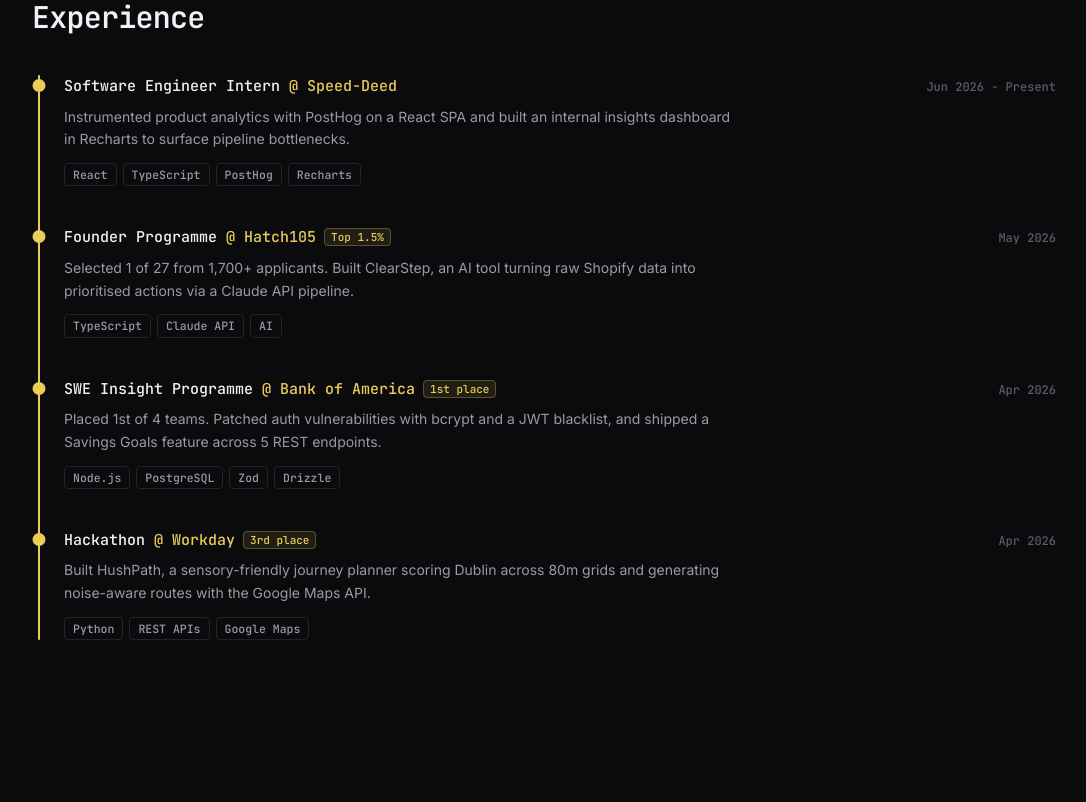
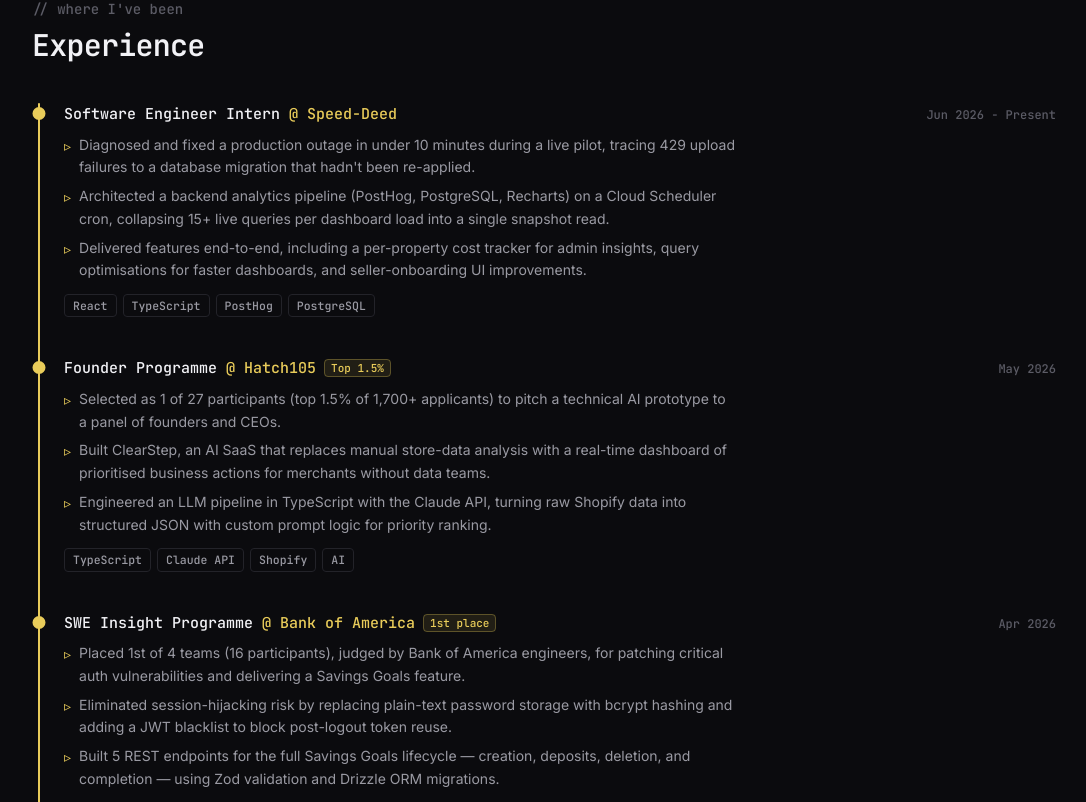
Before and after one commit to jakeoreillyy/Portfolio, a React (Vite) app: page / in a window 1280 px wide. Shown: the part 1493-2295 px from the top of the page, without its empty margins (96-1182 px from the left). Built offline with nearby package versions, Linux system fonts and the light colour scheme; no server answers.

Commit message:
Adding more informational content

```diff
--- a/src/components/About.tsx
+++ b/src/components/About.tsx
@@ -13,7 +13,8 @@ export function About() {
     <section id="about" className="scroll-mt-20 px-6 py-24">
       <div className="mx-auto max-w-5xl">
         <Reveal>
-          <h2 className="font-mono text-3xl font-semibold tracking-tight">Who I am</h2>
+          <p className="font-mono text-sm text-faint">// who I am</p>
+          <h2 className="mt-2 font-mono text-3xl font-semibold tracking-tight">About</h2>
         </Reveal>
 
         <div className="mt-10 grid grid-cols-1 items-start gap-10 md:grid-cols-[minmax(0,1fr)_1.1fr] md:gap-14">
--- a/src/components/Experience.tsx
+++ b/src/components/Experience.tsx
@@ -6,7 +6,7 @@ type Job = {
   org: string;
   date: string;
   badge?: string;
-  description: string;
+  highlights: string[];
   tags: string[];
 };
 
@@ -15,26 +15,35 @@ const jobs: Job[] = [
     role: "Software Engineer Intern",
     org: "Speed-Deed",
     date: "Jun 2026 - Present",
-    description:
-      "Instrumented product analytics with PostHog on a React SPA and built an internal insights dashboard in Recharts to surface pipeline bottlenecks.",
-    tags: ["React", "TypeScript", "PostHog", "Recharts"],
+    highlights: [
+      "Diagnosed and fixed a production outage in under 10 minutes during a live pilot, tracing 429 upload failures to a database migration that hadn't been re-applied.",
+      "Architected a backend analytics pipeline (PostHog, PostgreSQL, Recharts) on a Cloud Scheduler cron, collapsing 15+ live queries per dashboard load into a single snapshot read.",
+      "Delivered features end-to-end, including a per-property cost tracker for admin insights, query optimisations for faster dashboards, and seller-onboarding UI improvements.",
+    ],
+    tags: ["React", "TypeScript", "PostHog", "PostgreSQL"],
   },
   {
     role: "Founder Programme",
     org: "Hatch105",
     date: "May 2026",
     badge: "Top 1.5%",
-    description:
-      "Selected 1 of 27 from 1,700+ applicants. Built ClearStep, an AI tool turning raw Shopify data into prioritised actions via a Claude API pipeline.",
-    tags: ["TypeScript", "Claude API", "AI"],
+    highlights: [
+      "Selected as 1 of 27 participants (top 1.5% of 1,700+ applicants) to pitch a technical AI prototype to a panel of founders and CEOs.",
+      "Built ClearStep, an AI SaaS that replaces manual store-data analysis with a real-time dashboard of prioritised business actions for merchants without data teams.",
+      "Engineered an LLM pipeline in TypeScript with the Claude API, turning raw Shopify data into structured JSON with custom prompt logic for priority ranking.",
+    ],
+    tags: ["TypeScript", "Claude API", "Shopify", "AI"],
   },
   {
     role: "SWE Insight Programme",
     org: "Bank of America",
     date: "Apr 2026",
     badge: "1st place",
-    description:
-      "Placed 1st of 4 teams. Patched auth vulnerabilities with bcrypt and a JWT blacklist, and shipped a Savings Goals feature across 5 REST endpoints.",
+    highlights: [
+      "Placed 1st of 4 teams (16 participants), judged by Bank of America engineers, for patching critical auth vulnerabilities and delivering a Savings Goals feature.",
+      "Eliminated session-hijacking risk by replacing plain-text password storage with bcrypt hashing and adding a JWT blacklist to block post-logout token reuse.",
+      "Built 5 REST endpoints for the full Savings Goals lifecycle — creation, deposits, deletion, and completion — using Zod validation and Drizzle ORM migrations.",
+    ],
     tags: ["Node.js", "PostgreSQL", "Zod", "Drizzle"],
   },
   {
@@ -42,9 +51,12 @@ const jobs: Job[] = [
     org: "Workday",
     date: "Apr 2026",
     badge: "3rd place",
-    description:
-      "Built HushPath, a sensory-friendly journey planner scoring Dublin across 80m grids and generating noise-aware routes with the Google Maps API.",
-    tags: ["Python", "REST APIs", "Google Maps"],
+    highlights: [
+      "Placed 3rd building HushPath, a sensory-friendly journey planner, over the course of the hackathon.",
+      "Scored Dublin city centre across 80m grids using the Overpass and Nominatim APIs to estimate noise from POI density.",
+      "Generated noise-aware walking routes by pairing the Google Maps API with a custom waypoint algorithm that favours calmer, lower-density cells over the shortest path.",
+    ],
+    tags: ["Python", "Overpass API", "Google Maps"],
   },
 ];
 
@@ -138,9 +150,19 @@ export function Experience() {
                 <p className="shrink-0 font-mono text-xs text-faint">{job.date}</p>
               </div>
 
-              <p className="mb-3 mt-2 max-w-2xl text-sm leading-relaxed text-muted">
-                {job.description}
-              </p>
+              <ul className="mb-3 mt-2 max-w-2xl space-y-1.5">
+                {job.highlights.map((point) => (
+                  <li
+                    key={point}
+                    className="flex gap-2 text-sm leading-relaxed text-muted"
+                  >
+                    <span aria-hidden className="mt-px shrink-0 text-accent">
+                      ▹
+                    </span>
+                    <span>{point}</span>
+                  </li>
+                ))}
+              </ul>
 
               <div className="flex flex-wrap gap-1.5">
                 {job.tags.map((tag) => (
--- a/src/data/projects.ts
+++ b/src/data/projects.ts
@@ -17,8 +17,8 @@ export const projects: Project[] = [
     title: "ThreadBase",
     eyebrow: "REST API",
     description:
-      "A forum API with OAuth2 auth and a Dockerised CI/CD pipeline that gates every deploy on a 20+ case test suite.",
-    tags: ["Python", "FastAPI", "PostgreSQL", "Docker"],
+      "A forum API secured with OAuth2 password-flow, JWT, and bcrypt over a normalised 3-table Postgres schema, with a Dockerised CI/CD pipeline that gates every deploy on a 20+ case Pytest suite.",
+    tags: ["FastAPI", "Docker", "CI/CD", "PostgreSQL", "REST API"],
     href: "https://github.com/jakeoreillyy/threadbase",
     link: { label: "View repo", kind: "repo" },
     preview: "threadbase",
@@ -28,16 +28,17 @@ export const projects: Project[] = [
     title: "HushPath",
     eyebrow: "3rd place · Workday",
     description:
-      "A sensory-friendly journey planner scoring Dublin on an 80m grid, routing around noise instead of the shortest path.",
-    tags: ["Python", "Overpass API", "Google Maps"],
+      "A sensory-friendly journey planner that scores Dublin across 80m grids via the Overpass and Nominatim APIs, then generates noise-aware routes favouring calmer cells over the shortest path.",
+    tags: ["Python", "Overpass API", "Nominatim API", "Google Maps", "REST API"],
     preview: "hushpath",
   },
   {
     id: "startup-ranker",
     title: "Startup Ranker",
     eyebrow: "Web app",
-    description: "Scores and ranks startups by traction signals into a single live leaderboard.",
-    tags: ["TypeScript", "React", "Supabase"],
+    description:
+      "An LLM-judged leaderboard that scores and ranks startup ideas by traction signals into a single live ranking.",
+    tags: ["LLM", "Anthropic", "FastAPI", "Python", "REST API"],
     href: "https://github.com/jakeoreillyy/Startup-Idea-Ranker",
     link: { label: "View repo", kind: "repo" },
     preview: "startupRanker",
@@ -47,8 +48,8 @@ export const projects: Project[] = [
     title: "Reservr",
     eyebrow: "Web app",
     description:
-      "A multi-user library booking system with role-scoped access and validation that blocks duplicate, conflicting bookings.",
-    tags: ["PHP", "MySQL"],
+      "A multi-user library reservation system over a normalised 4-table MySQL schema, using role-scoped access control and strict server-side validation to block duplicate, conflicting bookings.",
+    tags: ["PHP", "MySQL", "MariaDB", "Full-stack", "Web app"],
     href: "https://github.com/jakeoreillyy/reservr",
     link: { label: "View repo", kind: "repo" },
     preview: "reservr",
```
